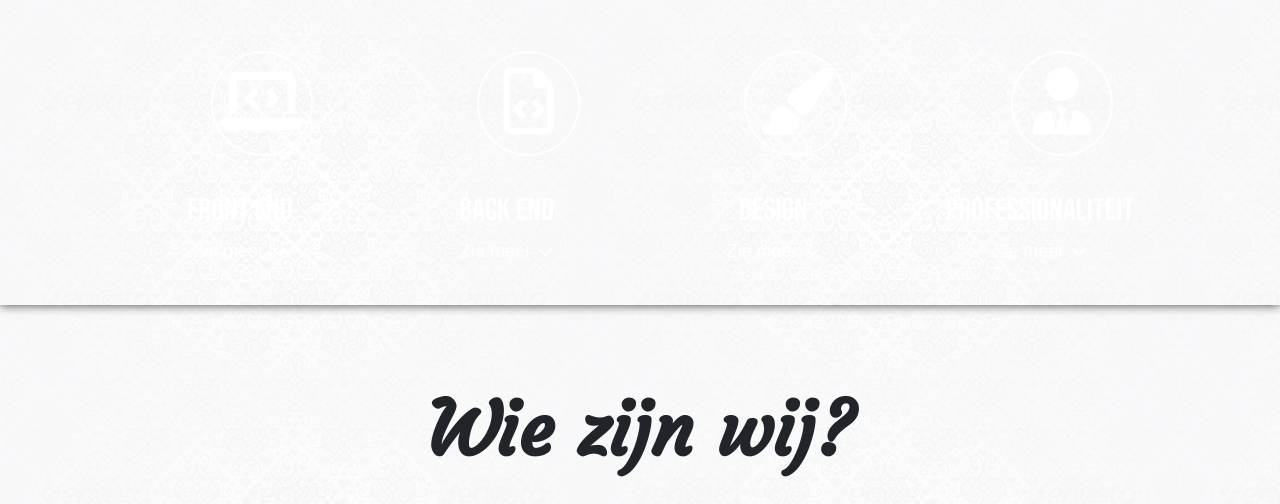
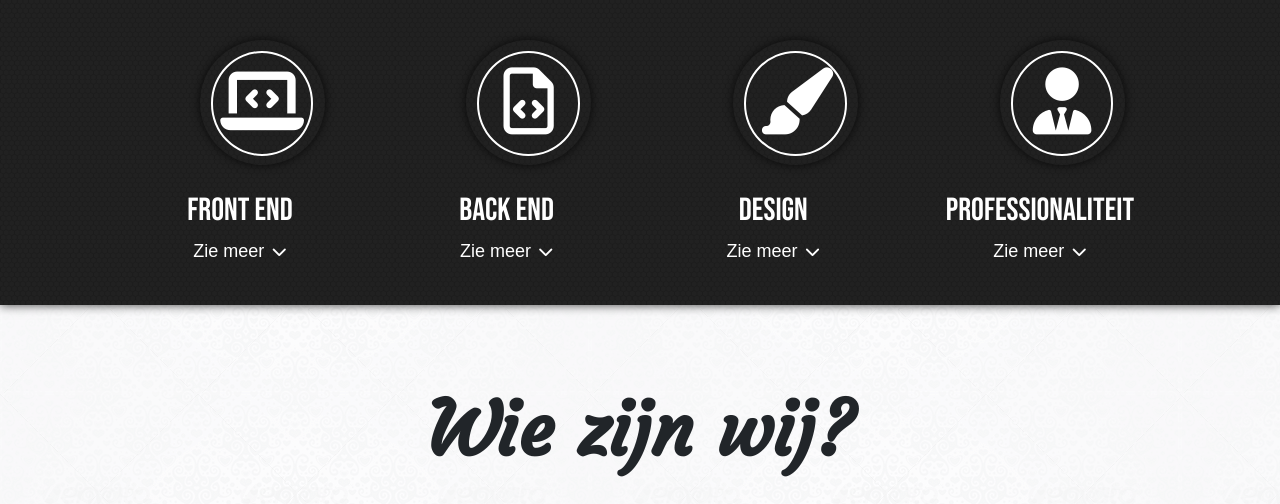
Before and after one commit to MarnixElling/Initiative, a PHP site: page /home.php?id=1 in a window 1280 px wide. Shown: the part 904-1408 px from the top of the page. Run offline with PHP 8.4, Linux system fonts and the light colour scheme; data that the repository does not hold is empty; some libraries are stand-ins or nearby versions; some web fonts are replaced.

```diff
--- a/common/backend.php
+++ b/common/backend.php
@@ -8,7 +8,7 @@ if ($result->num_rows > 0) {
 <div class="graph-bar back-end inactive" style="width: <?php echo $row['kennis']; ?>%">
     <i class="far fa-question-circle explain <?php echo $row['taal']; ?><?php echo $row['id']; ?>"></i> <?php echo $row['taal']; ?> - <?php echo $row['kennis']; ?>%
 </div>
-<div class="code-description <?php echo $row['taal']; ?>" style="background-color: <?php echo $color3 ?>;">
+<div class="code-description shadow <?php echo $row['taal']; ?>" style="background-color: <?php echo $color3 ?>;">
     <?php echo $row['uitleg']; ?>
 </div>
 <?php
--- a/common/frontend.php
+++ b/common/frontend.php
@@ -8,7 +8,7 @@ if ($result->num_rows > 0) {
 <div class="graph-bar front-end inactive" style="width: <?php echo $row['kennis']; ?>%">
     <i class="far fa-question-circle explain <?php echo $row['taal']; echo $row['id']; ?>"></i> <?php echo $row['taal']; ?> - <?php echo $row['kennis']; ?>%
 </div>
-<div class="code-description <?php echo $row['taal']; ?>" style="background-color: <?php echo $color3 ?>;">
+<div class="code-description shadow <?php echo $row['taal']; ?>" style="background-color: <?php echo $color3 ?>;">
     <?php echo $row['uitleg']; ?>
 </div>
 <?php
--- a/common/script.js
+++ b/common/script.js
@@ -186,4 +186,20 @@ $(document).ready(function(){
             document.getElementById("scrolltop").style.display = "none";
         }
     }
+    /* HEADER SCROLL CHECKER */
+    $(function(){
+        var shrinkHeader = 150;
+        $(window).scroll(function() {
+            var scroll = getCurrentScroll();
+            if (scroll > shrinkHeader){
+                $('.nav').addClass('grow');
+            } else if (scroll < shrinkHeader){
+                $('.nav').removeClass('grow');
+            }
+        });
+    });
+    function getCurrentScroll() {
+        return window.pageYOffset ||
+        document.documentElement.scrollTop;
+    }
 });
--- a/header.php
+++ b/header.php
@@ -1,13 +1,18 @@
-<header>
+<header id="top">
     <div class="container-fluid">
         <div class="row">
             <div class="col-lg-12 col-md-12 header">
                 <div class="row nav">
+                    <style>
+                        .grow {
+                            background-color: <?php echo $color1; ?> !important;
+                        }
+                    </style>
                     <div class="col-lg-1 col-md-1 d-flex justify-content-center align-items-center">
                         <!-- leftside -->
-                        <img id="top" src="media/glogo.png">
+                        <img src="media/glogo.png">
                     </div>
-                    <div class="col-lg-10 col-md-10 d-flex justify-content-center align-items-center">
+                    <div class="col-lg-10 col-md-10 d-flex justify-content-center align-items-center navigation">
                         <ul>
                             <li><a href="#skills">vaardigheden</a></li>
                             <li><a href="#about">over ons</a></li>
--- a/home.php
+++ b/home.php
@@ -22,12 +22,12 @@
         ?>
             <?php include ('header.php'); ?>
             <div class="container-fluid main-content">
-                <div class="row shadow" style="background-color: <?php echo $color1 ?>;">
+                <div class="row shadow carbon">
                     <div class="col-lg-1 col-md-1"></div>
                     <div class="col-lg-10 col-md-10">
                         <div class="row" id="skills">
                             <div class="col-lg-3 col-md-3 skill">
-                                <div class="circle" style="background-color: <?php echo $color3 ?>;">
+                                <div class="circle shadow" style="background-color: <?php echo $color3 ?>;">
                                     <div class="circle2">
                                         <i class="fas fa-laptop-code"></i>
                                     </div>
@@ -36,7 +36,7 @@
                                 <div class="showmore frontend">Zie meer <i class="fas fa-chevron-down arrow1"></i></div>
                             </div>
                             <div class="col-lg-3 col-md-3 skill">
-                                <div class="circle" style="background-color: <?php echo $color3 ?>;">
+                                <div class="circle shadow" style="background-color: <?php echo $color3 ?>;">
                                     <div class="circle2">
                                         <i class="far fa-file-code"></i>
                                     </div>
@@ -45,7 +45,7 @@
                                 <div class="showmore backend">Zie meer <i class="fas fa-chevron-down arrow2"></i></div>
                             </div>
                             <div class="col-lg-3 col-md-3 skill">
-                                <div class="circle" style="background-color: <?php echo $color3 ?>;">
+                                <div class="circle shadow" style="background-color: <?php echo $color3 ?>;">
                                     <div class="circle2">
                                         <i class="fas fa-paint-brush"></i>
                                     </div>
@@ -54,7 +54,7 @@
                                 <div class="showmore design">Zie meer <i class="fas fa-chevron-down arrow3"></i></div>
                             </div>
                             <div class="col-lg-3 col-md-3 skill">
-                                <div class="circle" style="background-color: <?php echo $color3 ?>;">
+                                <div class="circle shadow" style="background-color: <?php echo $color3 ?>;">
                                     <div class="circle2">
                                         <i class="fas fa-user-tie"></i>
                                     </div>
--- a/scss/style.scss
+++ b/scss/style.scss
@@ -149,9 +149,19 @@ body {
                     }
                 }
             }
+            .grow {
+                position: fixed;
+                transition: all 0.5s ease;
+                img {
+                    display: none;
+                }
+            }
             .settingsmenu {
                 position: absolute;
                 float: right;
+                .change {
+                    margin-top: 0vh !important;
+                }
                 .sidebar {
                     background-color: $w;
                     width: 30%;
@@ -240,7 +250,7 @@ body {
                     width: 40%;
                     margin-left: 30%;
                     line-height: 45px;
-                    font-family: 'Rubik', sans-serif;
+                    @extend %fbutton;
                     @extend %tsb;
                 }
                 .mouse {
@@ -310,6 +320,9 @@ body {
         z-index: 2;
         margin-top: 100vh;
         background-image: url("../media/background_content.png");
+    }
+    .carbon {
+        background-image: url("../media/carbonfiber.png");
     }
     #skills {
         color: $w;
@@ -477,6 +490,7 @@ body {
         .employee {
             width: 30%;
             padding-top: 50px;
+            @extend %fbutton;
             img {
                 width: 60%;
                 margin-bottom: 20px;
@@ -520,6 +534,7 @@ body {
             font-size: 20px;
             background-color: transparent;
             transition: all 0.5s ease;
+            @extend %fbutton;
         }
         .button:hover {
             border: 1px solid $w !important;
```
Also changed, not shown: scss/style.css (+22 -1 lines), css/style.min.css, media/carbonfiber.png (added), 2 other files.
